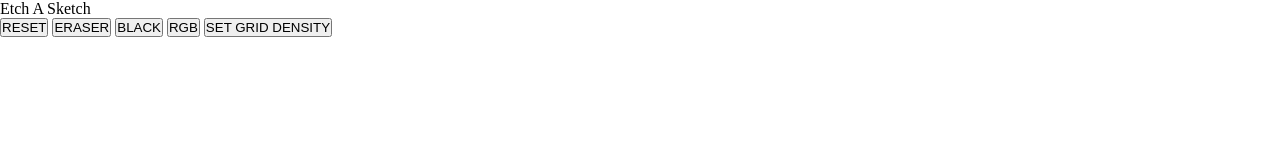
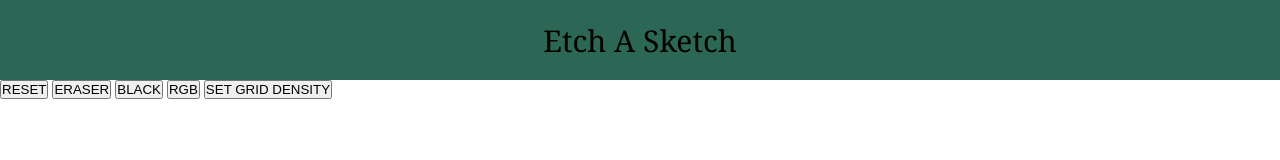
Before and after one commit to sahilshityalkar/Etch-a-Sketch, a plain HTML site: page index.html in a window 1280 px wide. Drawn offline with Linux system fonts and the light colour scheme.

Commit message:
adding style for header

```diff
--- a/style.css
+++ b/style.css
@@ -2,3 +2,14 @@
     margin: 0%;
     padding: 0%;
 }
+#header{
+    display: flex;
+    width: 100%;
+    height: 80px;
+    display: flex;
+    justify-content: center;
+    align-items: center;
+    background-color: rgb(43, 103, 84);
+    font-size: 30px;
+    font-family: Georgia, 'Times New Roman', Times, serif;
+}
```
